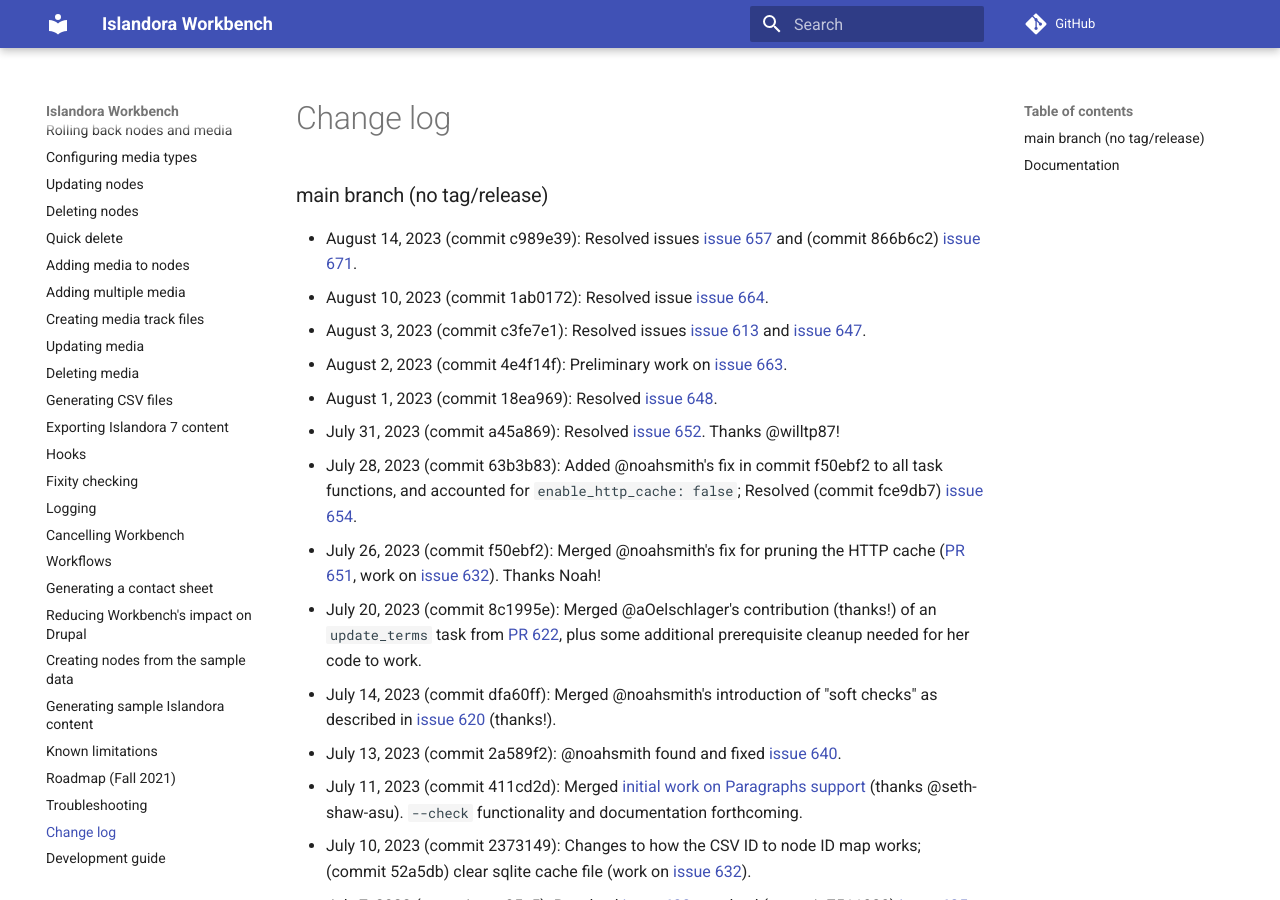
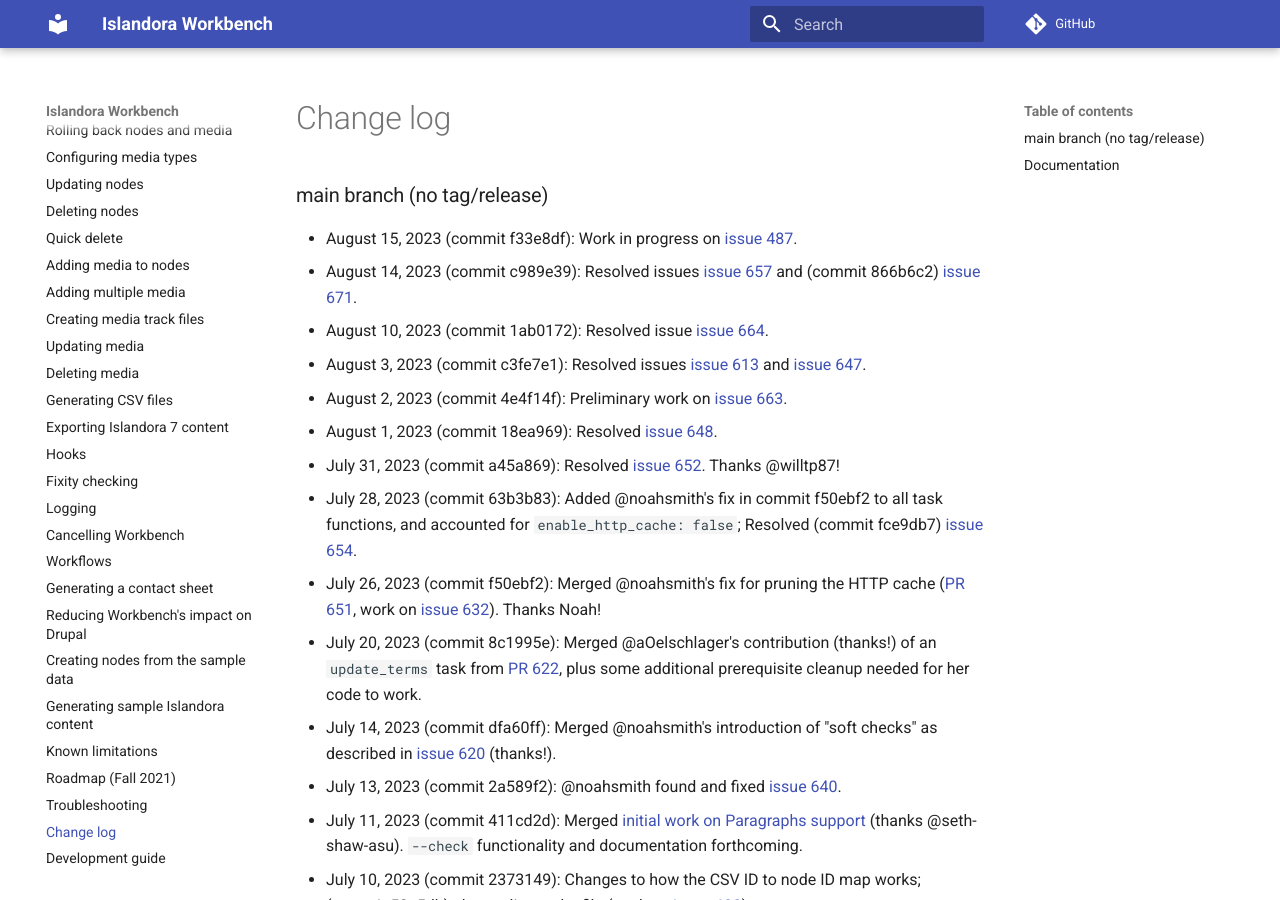
Before and after one commit to mjordan/islandora_workbench_docs, an MkDocs documentation site: the page built from docs/changelog.md, in a window 1280 px wide and 900 px high. Built offline with MkDocs 1.6.1 and Material for MkDocs 9.7.7, drawn with Linux system fonts in a browser that asks for light colours; comment, search, counter and statistics services are not loaded.

Commit message:
Updated changelog.

```diff
--- a/docs/changelog.md
+++ b/docs/changelog.md
@@ -1,5 +1,6 @@
 ### main branch (no tag/release)
 
+* August 15, 2023 (commit f33e8df): Work in progress on [issue 487](https://github.com/mjordan/islandora_workbench/issues/487).
 * August 14, 2023 (commit c989e39): Resolved issues [issue 657](https://github.com/mjordan/islandora_workbench/issues/657) and (commit 866b6c2) [issue 671](https://github.com/mjordan/islandora_workbench/issues/671).
 * August 10, 2023 (commit 1ab0172): Resolved issue [issue 664](https://github.com/mjordan/islandora_workbench/issues/6xxi6413).
 * August 3, 2023 (commit c3fe7e1): Resolved issues [issue 613](https://github.com/mjordan/islandora_workbench/issues/613) and [issue 647](https://github.com/mjordan/islandora_workbench/issues/647).
```
